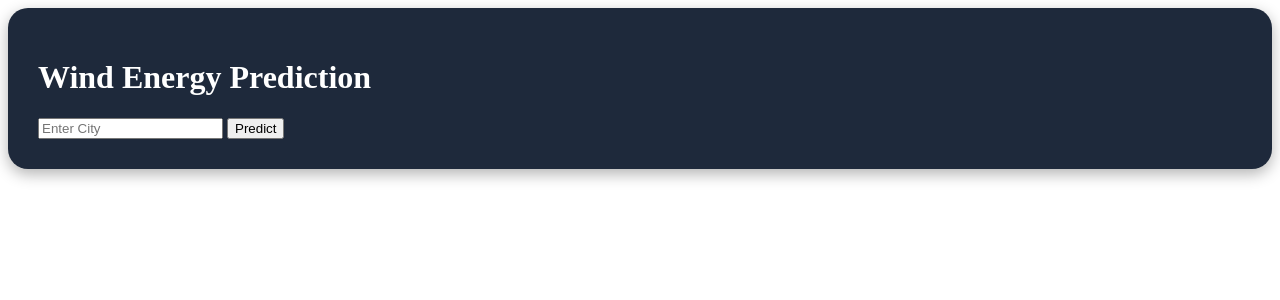
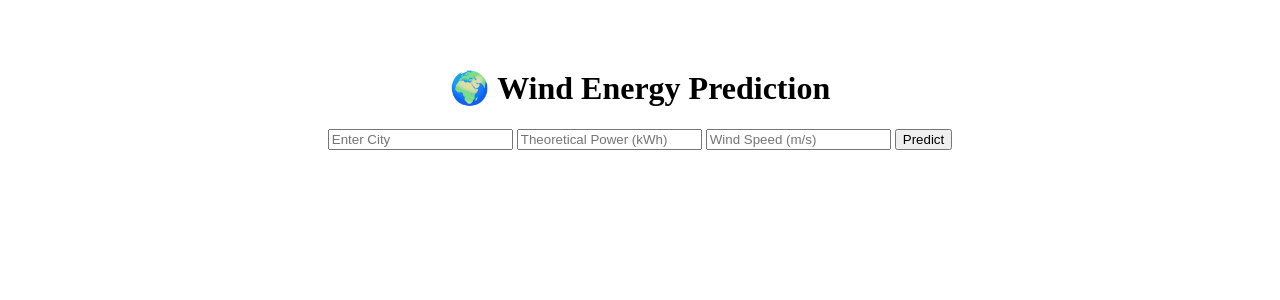
Before and after one commit to Veera9966148/Veera9966148-Weather-Based-Prediction-of-Wind-Turbine-Energy, a Flask app: page /predict in a window 1280 px wide. Shown: the top 300 px of the page. Run offline with Flask 3, Linux system fonts and the light colour scheme; parts of the project's set-up code (start-up, migrations or seed data) failed here and were passed over.

Commit message:
Enhance predict.html with weather info and title change
Updated the title and added weather information display.

```diff
--- a/Project file/templates/predict.html
+++ b/Project file/templates/predict.html
@@ -1,21 +1,34 @@
 <!DOCTYPE html>
 <html>
 <head>
-    <title>Prediction</title>
+    <title>Wind Energy Prediction</title>
     <link rel="stylesheet"
           href="{{ url_for('static', filename='style.css') }}">
 </head>
 <body>
 
-<div class="card">
-
-<h1>Wind Energy Prediction</h1>
+<div class="container">
+    <h1>🌍 Wind Energy Prediction</h1>
 
     <form method="POST">
 
-<input type="text"
+        <input
+            type="text"
             name="city"
-       placeholder="Enter City"
+            placeholder="Enter City">
+
+        <input
+            type="number"
+            step="0.01"
+            name="theoretical_power"
+            placeholder="Theoretical Power (kWh)"
+            required>
+
+        <input
+            type="number"
+            step="0.01"
+            name="wind_speed"
+            placeholder="Wind Speed (m/s)"
             required>
 
         <button type="submit">
@@ -24,9 +37,21 @@ Predict
 
     </form>
 
+    {% if weather %}
+    <div class="result">
+        <h3>Weather Information</h3>
+        <p>City: {{ weather.city }}</p>
+        <p>Temperature: {{ weather.temperature }} °C</p>
+        <p>Humidity: {{ weather.humidity }}%</p>
+    </div>
+    {% endif %}
+
     {% if prediction %}
     <div class="result">
-    <h2>{{ prediction }}</h2>
+        <h2>
+            Predicted Power:
+            {{ prediction }} kW
+        </h2>
     </div>
     {% endif %}
 
```
Lines whose indentation alone changed are shown as unchanged.
